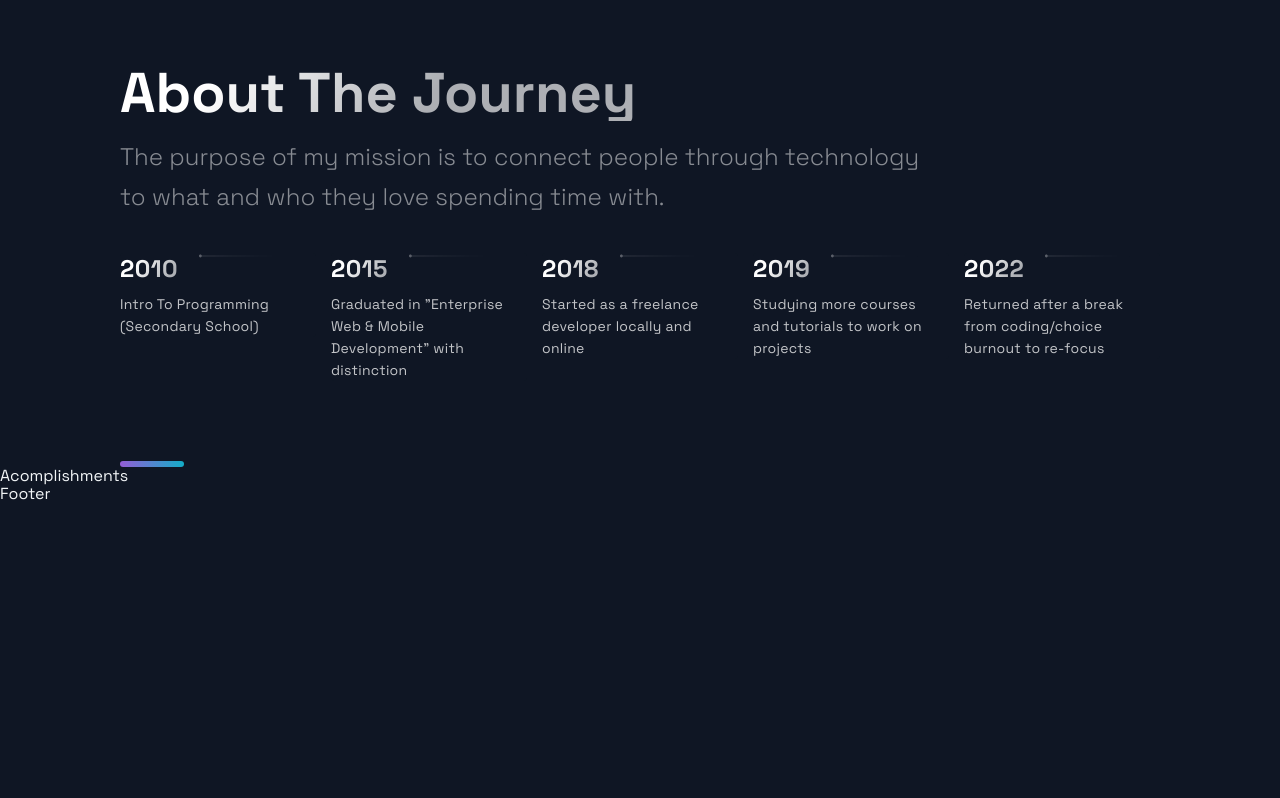
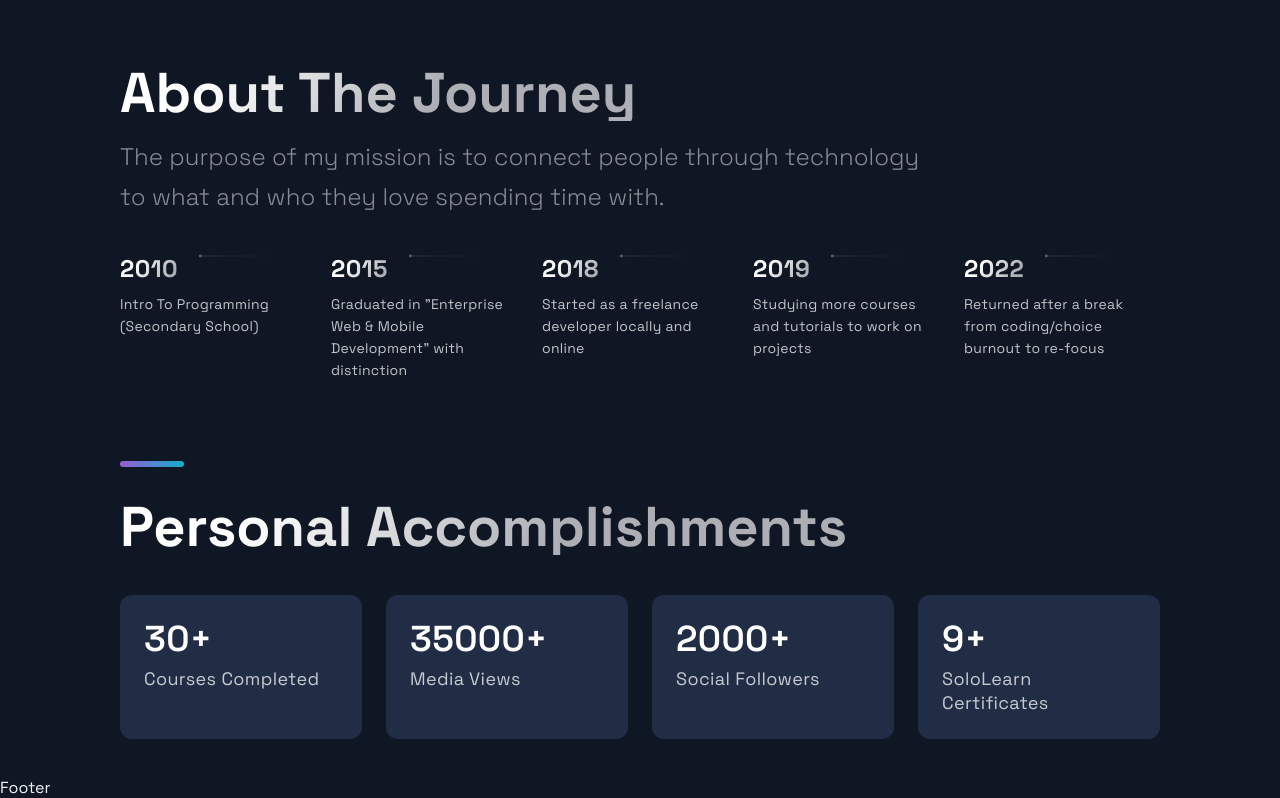
Before and after one commit to BrandonWingerAir/portfolio-next, a Next.js app: page / in a window 1280 px wide. Shown: the part 2330-3128 px from the top of the page. Before the commit the page ends 2834 px from the top, so only its background shows below. Built offline with nearby package versions, Linux system fonts and the light colour scheme.

Commit message:
accomplishment section structure and content

```diff
--- a/src/components/Acomplishments/Acomplishments.js
+++ b/src/components/Acomplishments/Acomplishments.js
@@ -4,16 +4,24 @@ import { Section, SectionDivider, SectionTitle } from '../../styles/GlobalCompon
 import { Box, Boxes, BoxNum, BoxText } from './AcomplishmentsStyles';
 
 const data = [
-  { number: 20, text: 'Open Source Projects'},
-  { number: 1000, text: 'Students', },
-  { number: 1900, text: 'Github Followers', },
-  { number: 5000, text: 'Github Stars', }
+  { number: 30, text: 'Courses Completed'},
+  { number: 35000, text: 'Media Views', },
+  { number: 2000, text: 'Social Followers', },
+  { number: 9, text: 'SoloLearn Certificates', }
 ];
 
 const Acomplishments = () => (
-  <div>
-    Acomplishments
-  </div>
+  <Section>
+    <SectionTitle>Personal Accomplishments</SectionTitle>
+    <Boxes>
+      {data.map((card, index) => (
+        <Box key={index}>
+          <BoxNum>{card.number}+</BoxNum>
+          <BoxText>{card.text}</BoxText>
+        </Box>
+      ))}
+    </Boxes>
+  </Section>
 );
 
 export default Acomplishments;
--- a/src/components/Projects/Projects.js
+++ b/src/components/Projects/Projects.js
@@ -16,7 +16,7 @@ const Projects = () => (
             <HeaderThree title>{title}</HeaderThree>
             <hr/>
           </TitleContent>
-          <CardInfo>{description}</CardInfo>
+          <CardInfo className='card-info'>{description}</CardInfo>
           <div>
             <TitleContent>This project was built using:</TitleContent>
             <TagList>
```
